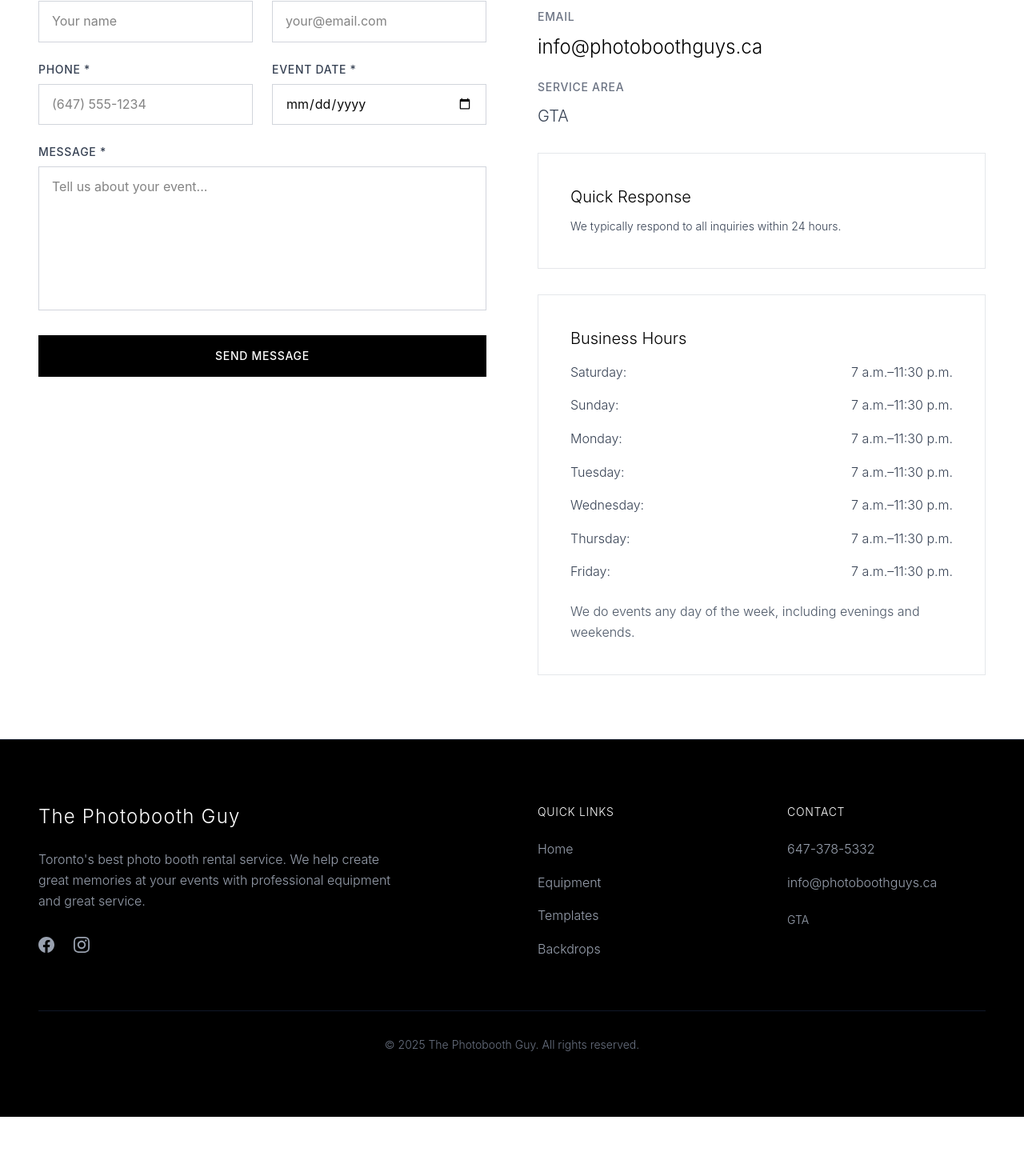
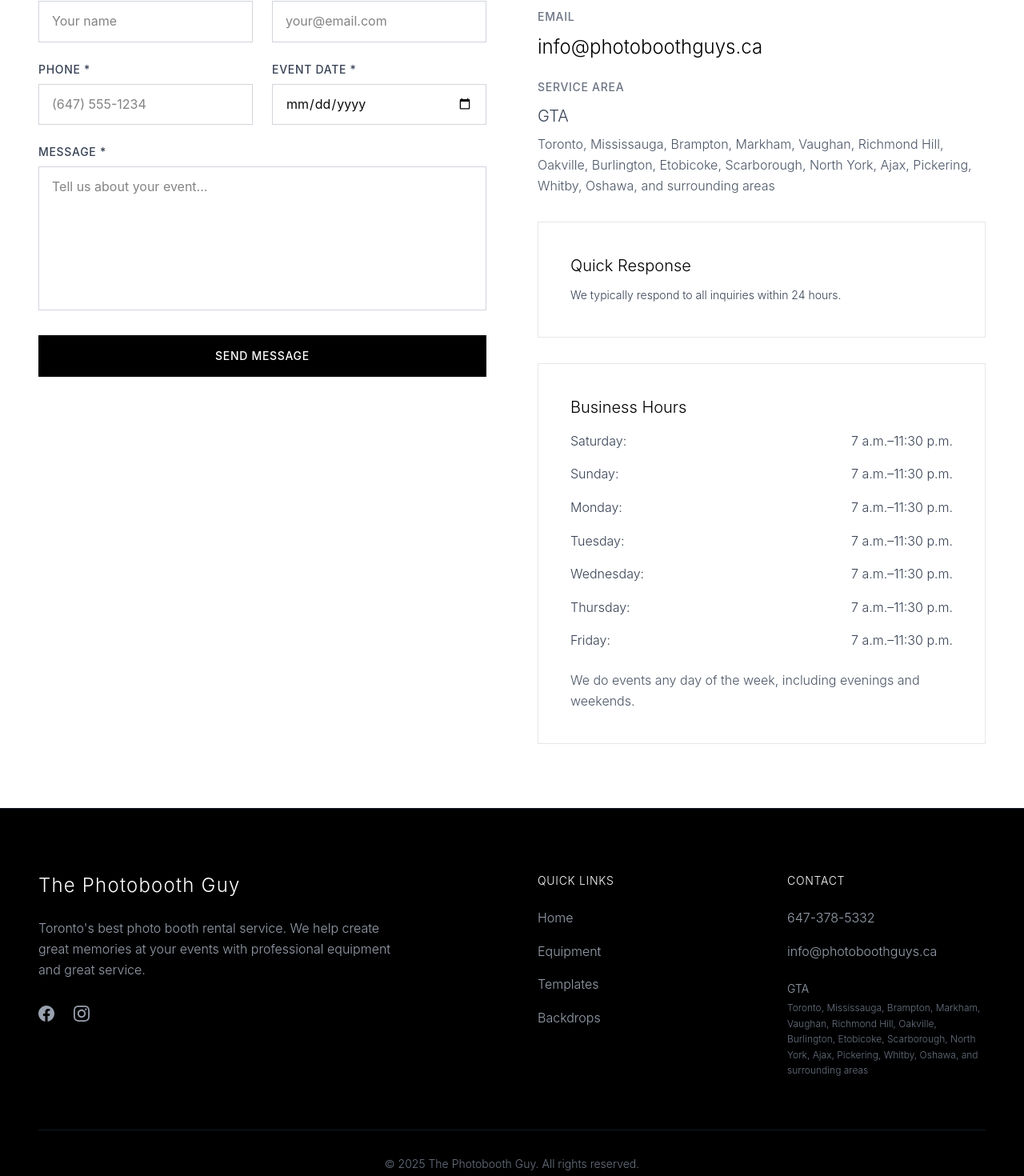
Before and after one commit to wienering/thephotoboothguy, a Next.js app: page /contact in a window 1280 px wide. Shown: the part 743-2213 px from the top of the page at 80% size. Before the commit the page ends 2139 px from the top, so only its background shows below. Built offline with nearby package versions, Linux system fonts and the light colour scheme.

Commit message:
Expand service area with multiple GTA locations for SEO

```diff
--- a/app/contact/ContactContent.tsx
+++ b/app/contact/ContactContent.tsx
@@ -80,8 +80,11 @@ export default function ContactContent() {
                     <h3 className="text-sm uppercase tracking-wider text-gray-500 mb-3 font-medium">
                       Service Area
                     </h3>
-                    <p className="text-xl text-gray-700 font-light">
+                    <p className="text-xl text-gray-700 font-light mb-2">
                       GTA
+                    </p>
+                    <p className="text-base text-gray-600 font-light leading-relaxed">
+                      Toronto, Mississauga, Brampton, Markham, Vaughan, Richmond Hill, Oakville, Burlington, Etobicoke, Scarborough, North York, Ajax, Pickering, Whitby, Oshawa, and surrounding areas
                     </p>
                   </div>
                 </div>
--- a/components/Footer.tsx
+++ b/components/Footer.tsx
@@ -99,7 +99,10 @@ export default function Footer() {
                 </a>
               </li>
               <li className="pt-2 text-sm">
-                <p>GTA</p>
+                <p className="mb-1">GTA</p>
+                <p className="text-xs text-gray-500 leading-relaxed">
+                  Toronto, Mississauga, Brampton, Markham, Vaughan, Richmond Hill, Oakville, Burlington, Etobicoke, Scarborough, North York, Ajax, Pickering, Whitby, Oshawa, and surrounding areas
+                </p>
               </li>
             </ul>
           </div>
```
